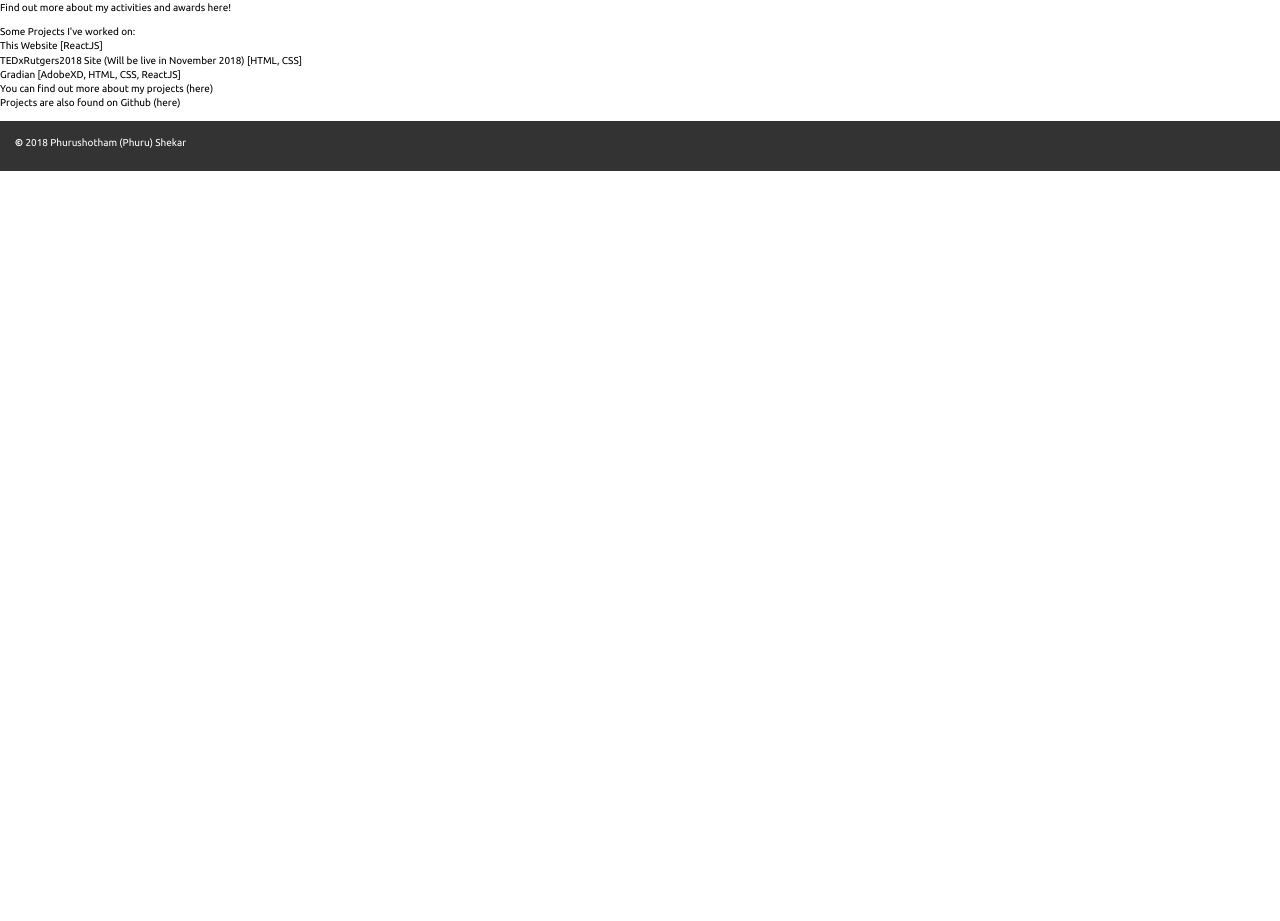
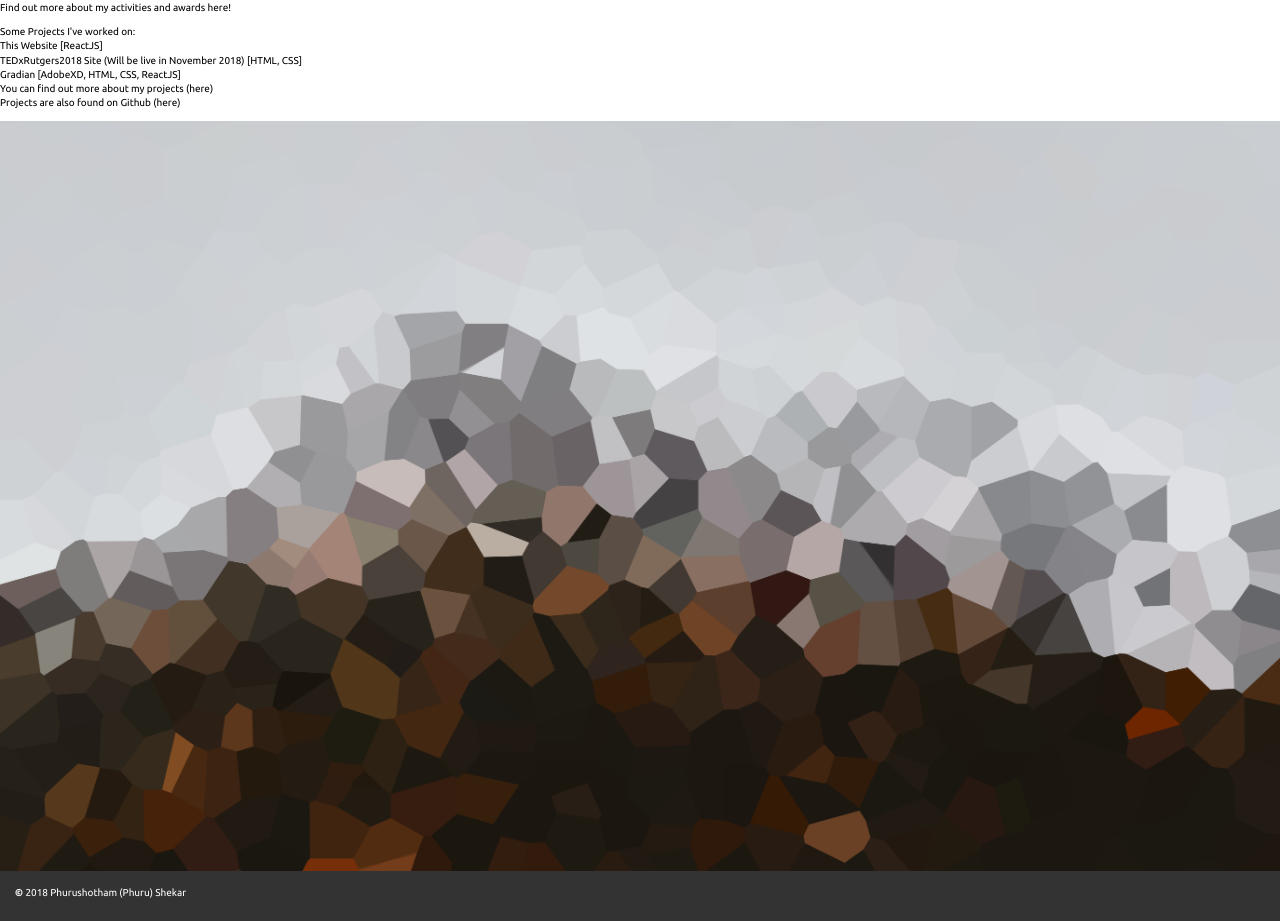
Before and after one commit to PhuruShekar/PhuruShekar.github.io, a React (Create React App) app: page /#/ in a window 1280 px wide. Shown: the part 946-1867 px from the top of the page. Before the commit the page ends 1117 px from the top, so only its background shows below. Built offline with nearby package versions, Linux system fonts and the light colour scheme.

Commit message:
more creating outlines

```diff
--- a/src/components/pages/homePage.js
+++ b/src/components/pages/homePage.js
@@ -33,7 +33,7 @@ class HomePage extends Component {
 
         </div>
 
-        <div>
+        <div className="whoami">
 
             <h1>
             Who am I?
@@ -65,6 +65,12 @@ class HomePage extends Component {
 
         </div>
 
+        <div>
+            <div className="overlay">
+
+
+            </div>
+        </div>
 
     </div>
     );
```
